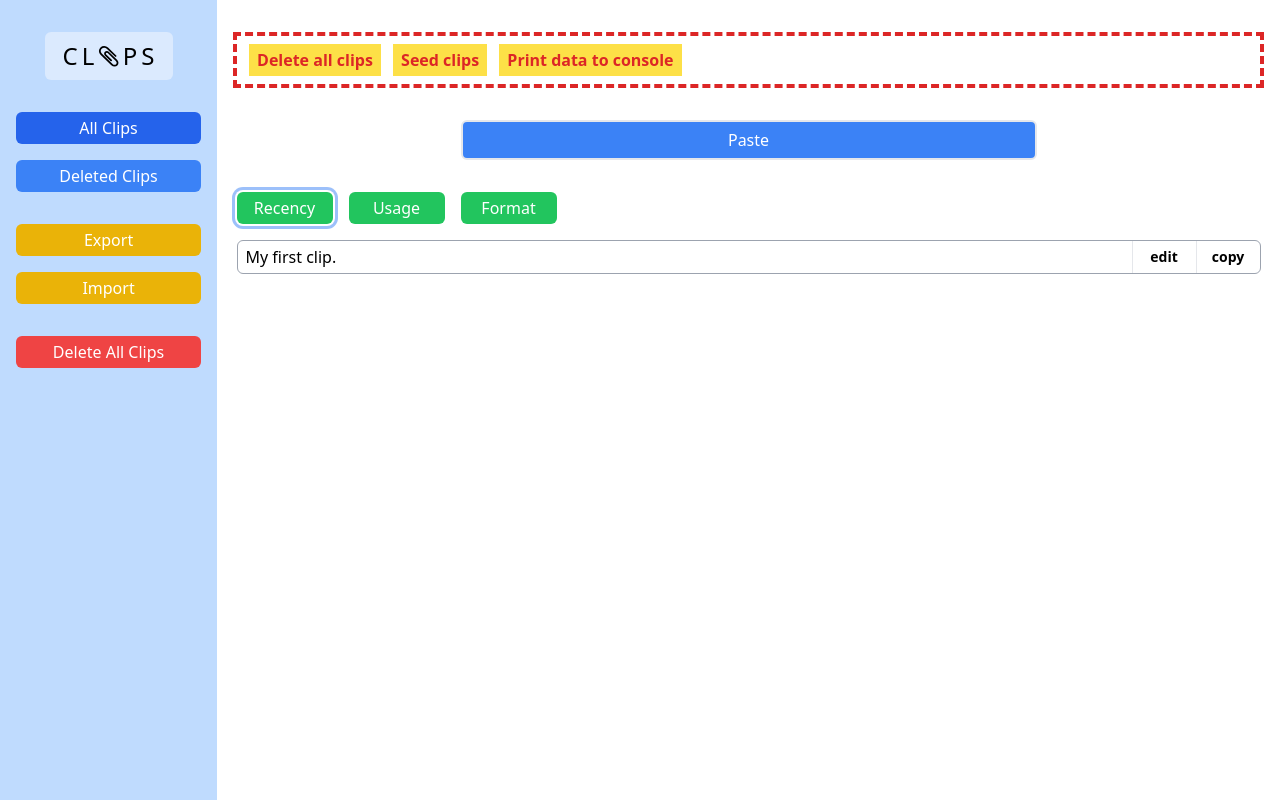
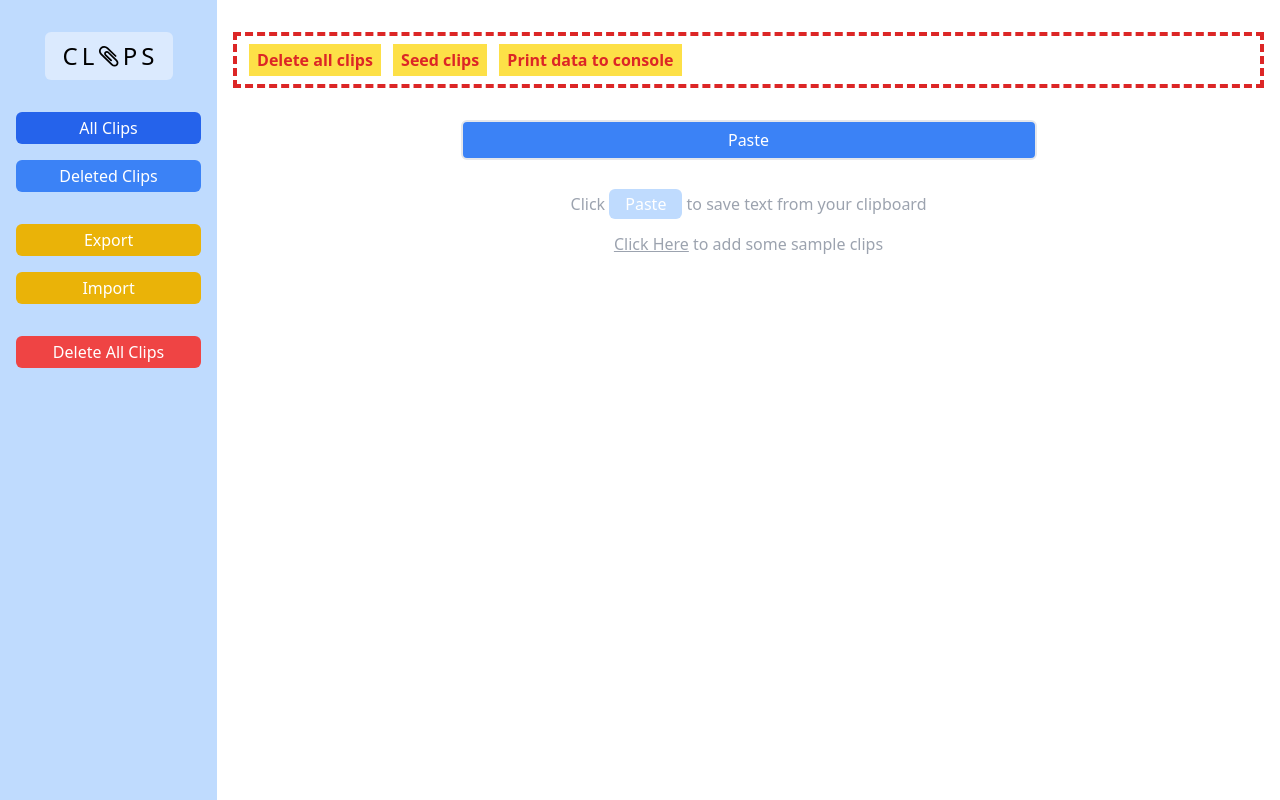
Before and after one commit to jim-x-lin/clips, a SvelteKit app: page / in a window 1280 px wide. Built offline with nearby package versions, Linux system fonts and the light colour scheme.

Commit message:
Add UI for empty list

```diff
--- a/src/routes/+page.svelte
+++ b/src/routes/+page.svelte
@@ -4,6 +4,7 @@
 	import SideBar from './components/SideBar.svelte';
 	import ClipList from './components/ClipList.svelte';
 	import ClipListDeleted from './components/ClipListDeleted.svelte';
+	import ClipListEmpty from './components/ClipListEmpty.svelte';
 	import Debug from './components/Debug.svelte';
 	import { FilterEnum } from '$types/types';
 
@@ -15,7 +16,9 @@
 	<div class="container px-4 py-8">
 		<Debug />
 		{#if filterCriteria !== FilterEnum.DELETED}<AddClip bind:clips={$clipsStore} />{/if}
-		{#if filterCriteria !== FilterEnum.DELETED}
+		{#if $clipsStore.length === 0}
+			<ClipListEmpty bind:clips={$clipsStore} />
+		{:else if filterCriteria !== FilterEnum.DELETED}
 			<ClipList bind:clips={$clipsStore} {filterCriteria} />
 		{:else}
 			<ClipListDeleted bind:clips={$clipsStore} />
--- /dev/null
+++ b/src/routes/components/ClipListEmpty.svelte
@@ -0,0 +1,66 @@
+<script lang="ts">
+	import type { ClipType } from '$types/types';
+	import { createId } from '$lib/utils';
+
+	export let clips: ClipType[];
+
+	function handleClickHere() {
+		const sampleClips = [
+			{
+				id: createId(),
+				createdAtMs: Date.now(),
+				updatedAtMs: Date.now(),
+				content: 'Lorem ipsum dolor sit amet',
+				format: 'text',
+				copyCount: 0
+			},
+			{
+				id: createId(),
+				createdAtMs: Date.now(),
+				updatedAtMs: Date.now(),
+				content: `Lorem ipsum dolor sit amet,
+    consectetur
+adipiscing elit, sed do eiusmod tempor incididunt ut labore et dolore magna aliqua. Ut enim ad minim veniam, quis nostrud exercitation ullamco laboris nisi ut aliquip ex ea commodo consequat.
+`,
+				format: 'longText',
+				copyCount: 0
+			},
+			{
+				id: createId(),
+				createdAtMs: Date.now() + 1,
+				updatedAtMs: Date.now() + 1,
+				content: 'https://www.jimxlin.com/',
+				format: 'url',
+				copyCount: 0
+			},
+			{
+				id: createId(),
+				createdAtMs: Date.now() + 2,
+				updatedAtMs: Date.now() + 2,
+				pinnedAtMs: Date.now() + 2,
+				content: 'docker exec -it ubuntu_bash bash',
+				format: 'code',
+				copyCount: 0
+			},
+			{
+				id: createId(),
+				createdAtMs: Date.now() + 3,
+				updatedAtMs: Date.now() + 3,
+				content: 'oo_SkDv6cBh0xlDTZCsxf31-mG_tAYKS9zstQNSnG_0',
+				format: 'key',
+				copyCount: 0
+			}
+		].reverse();
+		clips = [...(<ClipType[]>sampleClips)];
+	}
+</script>
+
+<div class="container mx-auto max-w-screen-lg text-center text-gray-400">
+	<p class="mb-4">
+		Click <span class="rounded-md bg-blue-200 px-4 py-1 text-white">Paste</span> to save text from your
+		clipboard
+	</p>
+	<p>
+		<button class="underline" on:click={handleClickHere}>Click Here</button> to add some sample clips
+	</p>
+</div>
--- a/src/stores/clips.ts
+++ b/src/stores/clips.ts
@@ -1,16 +1,3 @@
-import { createId } from '$lib/utils';
 import { persistedStore } from '$stores/persisted';
-import type { ClipType } from '$types/types';
 
-const initialClips: ClipType[] = [
-	{
-		id: createId(),
-		createdAtMs: Date.now(),
-		updatedAtMs: Date.now(),
-		content: 'My first clip.',
-		format: 'text',
-		copyCount: 0
-	}
-];
-
-export const clipsStore = persistedStore('clipsStore', initialClips);
+export const clipsStore = persistedStore('clipsStore', []);
```
